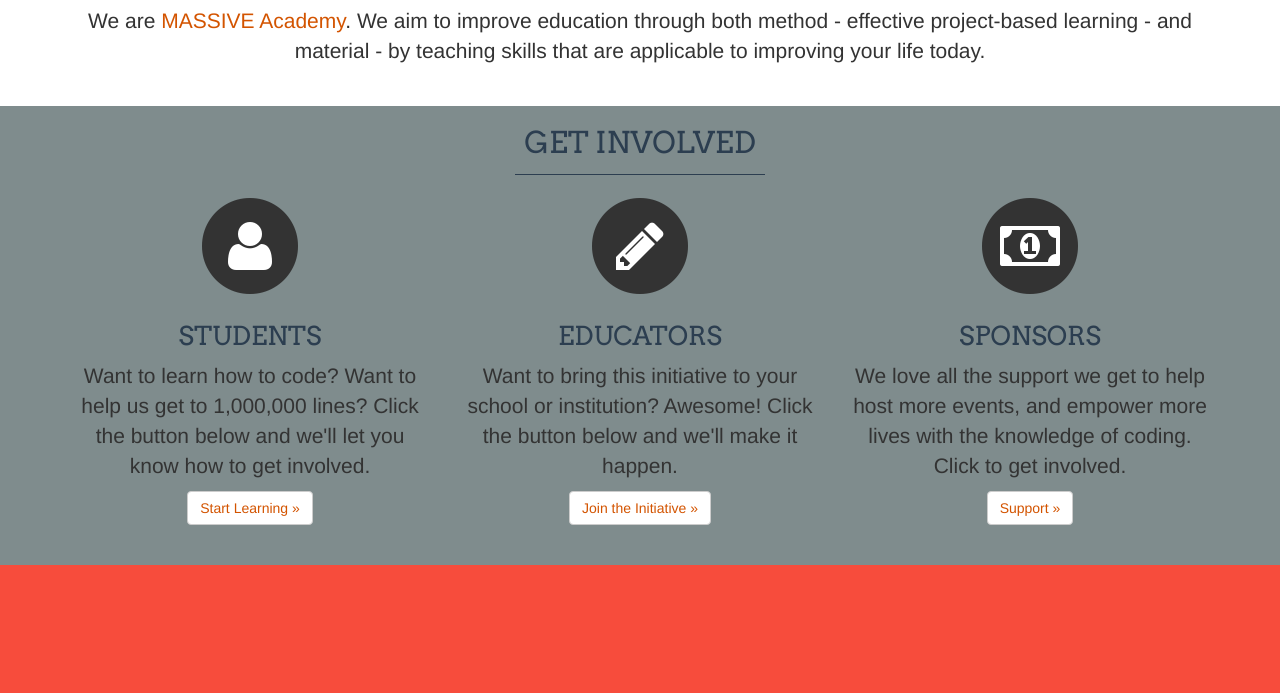
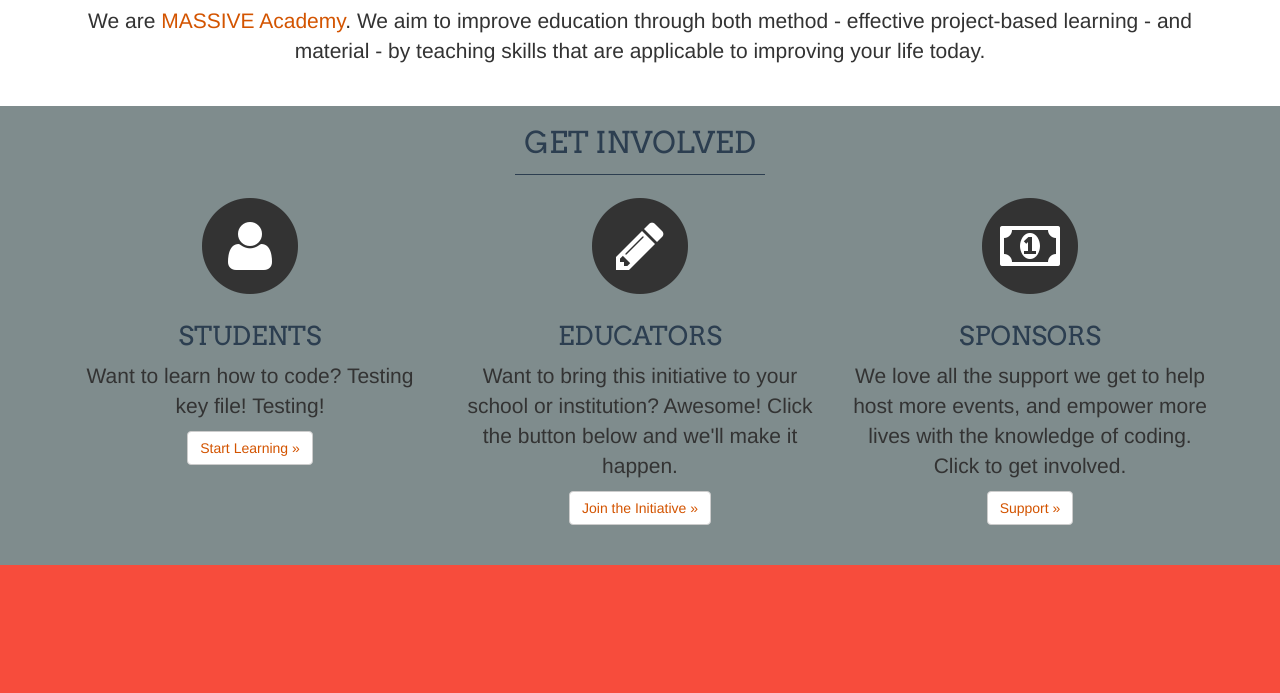
Before and after one commit to asulv8/abaseballroadtrip.github.io, a plain HTML site: page index.html in a window 1280 px wide. Shown: the part 820-1513 px from the top of the page. Drawn offline with nearby package versions, Linux system fonts and the light colour scheme; a script that the page names is missing.

Commit message:
Update index.html
Updated file

```diff
--- a/index.html
+++ b/index.html
@@ -86,7 +86,7 @@
           <i class="fa fa-user fa-stack-1x fa-inverse"></i>
         </span>
           <h3>Students</h3>
-          <p>Want to learn how to code? Want to help us get to 1,000,000 lines? Click the button below and we'll let you know how to get involved. </p>
+          <p>Want to learn how to code? Testing key file! Testing!  </p>
           <p><a class="btn btn-default" href="test.html" role="button">Start Learning &raquo;</a></p>
         </div>
         <div class="col-md-4">
```
